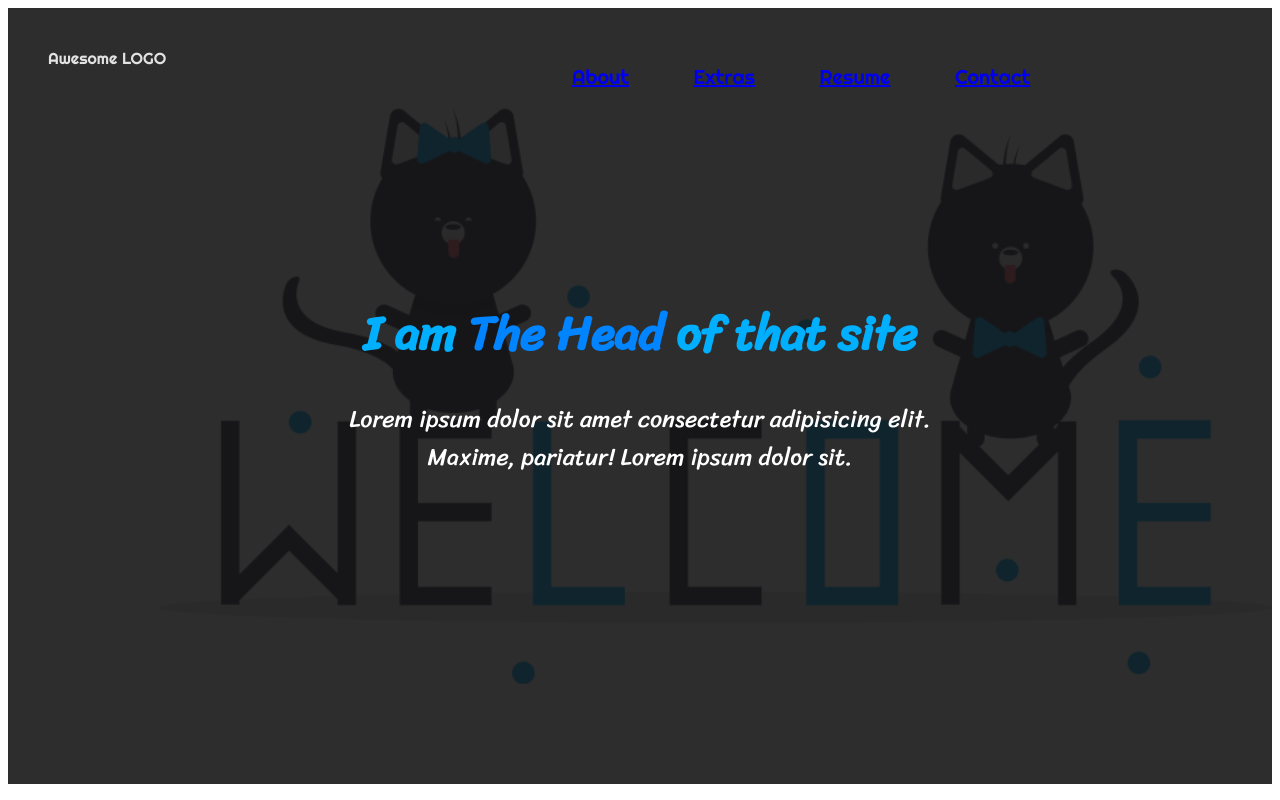
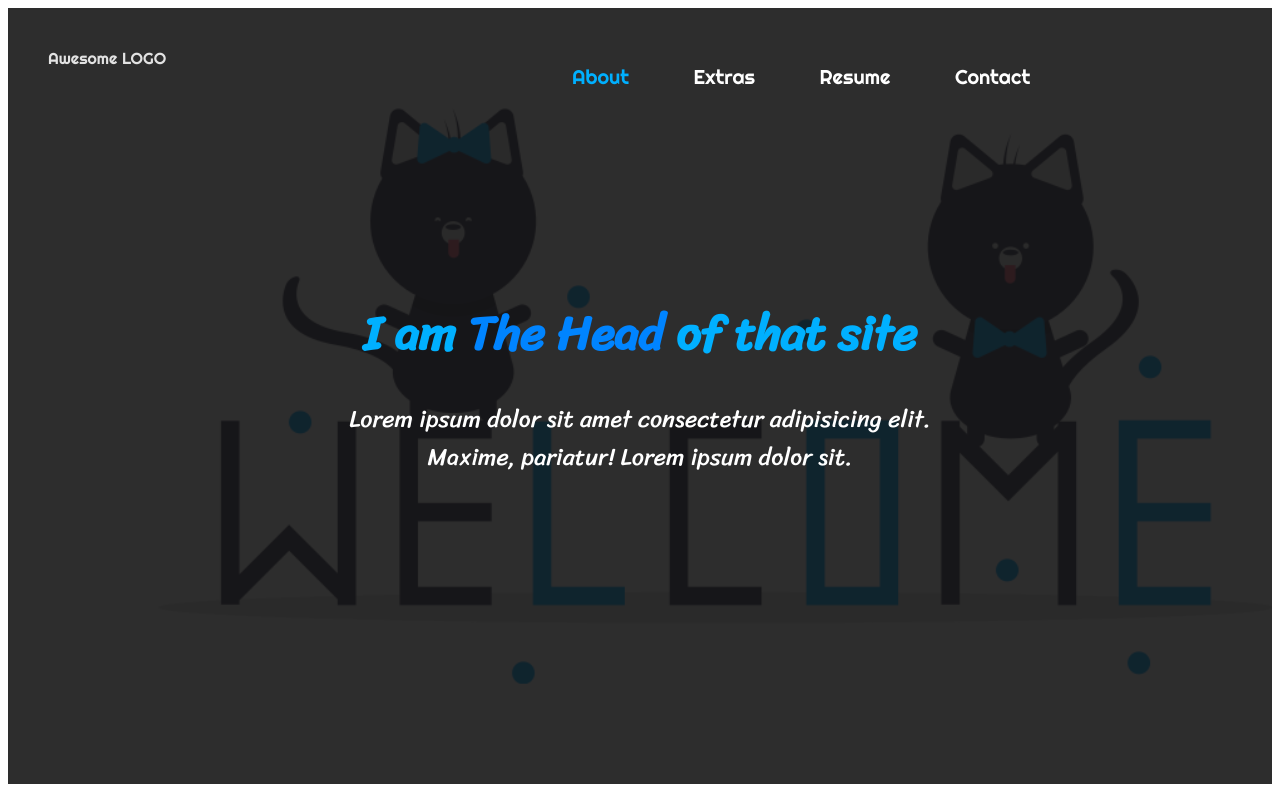
Before and after one commit to Safei-Ashraf/Landing-Page-Temp-2.0, a plain HTML site: page index.html in a window 1280 px wide. Drawn offline with Linux system fonts and the light colour scheme.

Commit message:
styling nav links

```diff
--- a/css/main.css
+++ b/css/main.css
@@ -43,6 +43,21 @@ ul.nav-list li {
   padding: 30px;
   font-size: 20px;
 }
+ul.nav-list li a {
+  text-decoration: none;
+  color: white;
+}
+ul.nav-list li a:hover,
+ul.nav-list li a.active {
+  cursor: pointer;
+  color: var(--main-color);
+  transition: 0.5s;
+  -webkit-transition: 0.5s;
+  -moz-transition: 0.5s;
+  -ms-transition: 0.5s;
+  -o-transition: 0.5s;
+}
+
 section.landing-page div.intro-text {
   text-align: center;
   color: white;
--- a/index.html
+++ b/index.html
@@ -24,7 +24,7 @@
       <header class="header-area">
         <div class="logo">Awesome LOGO</div>
         <ul class="nav-list">
-          <li><a href="#">About</a></li>
+          <li><a href="#" class="active">About</a></li>
           <li><a href="#">Extras</a></li>
           <li><a href="#">Resume</a></li>
           <li><a href="#">Contact</a></li>
```
